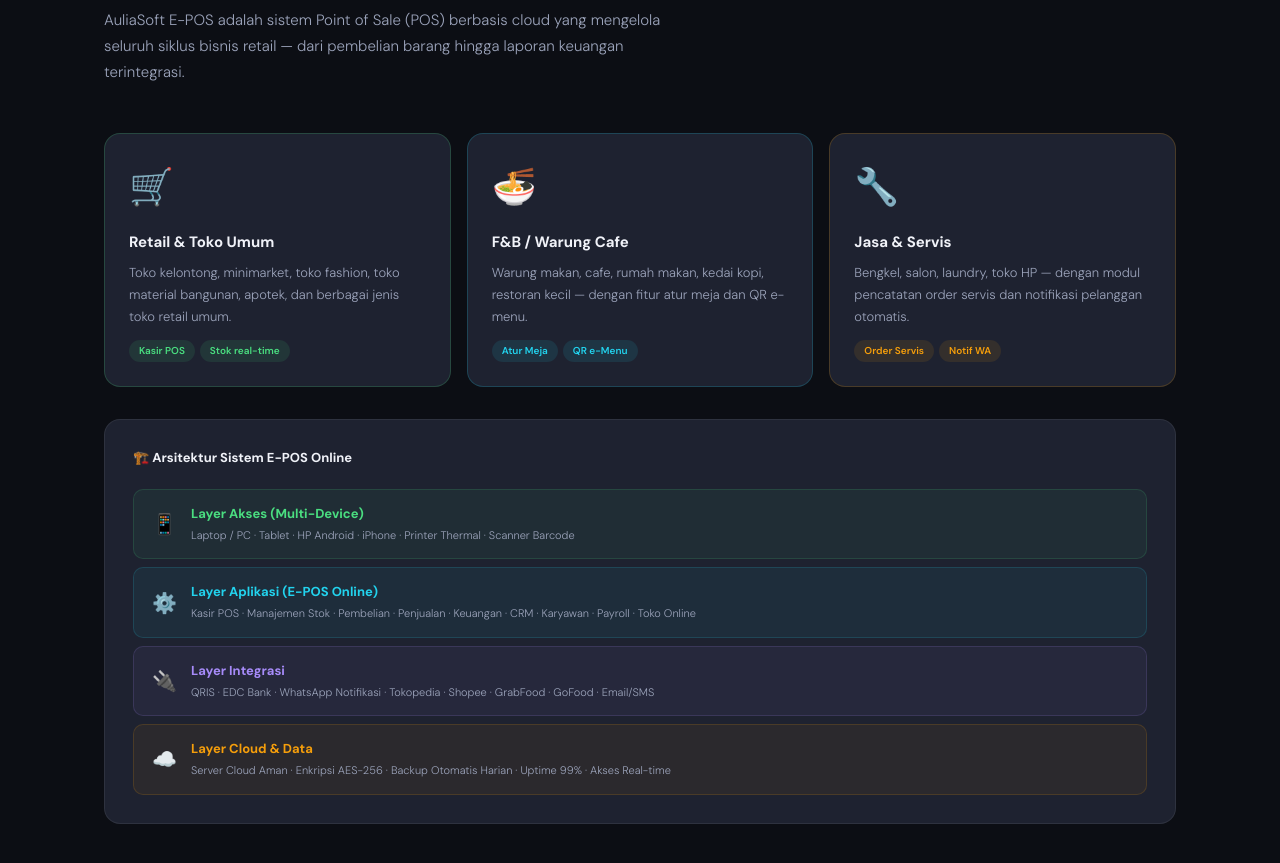
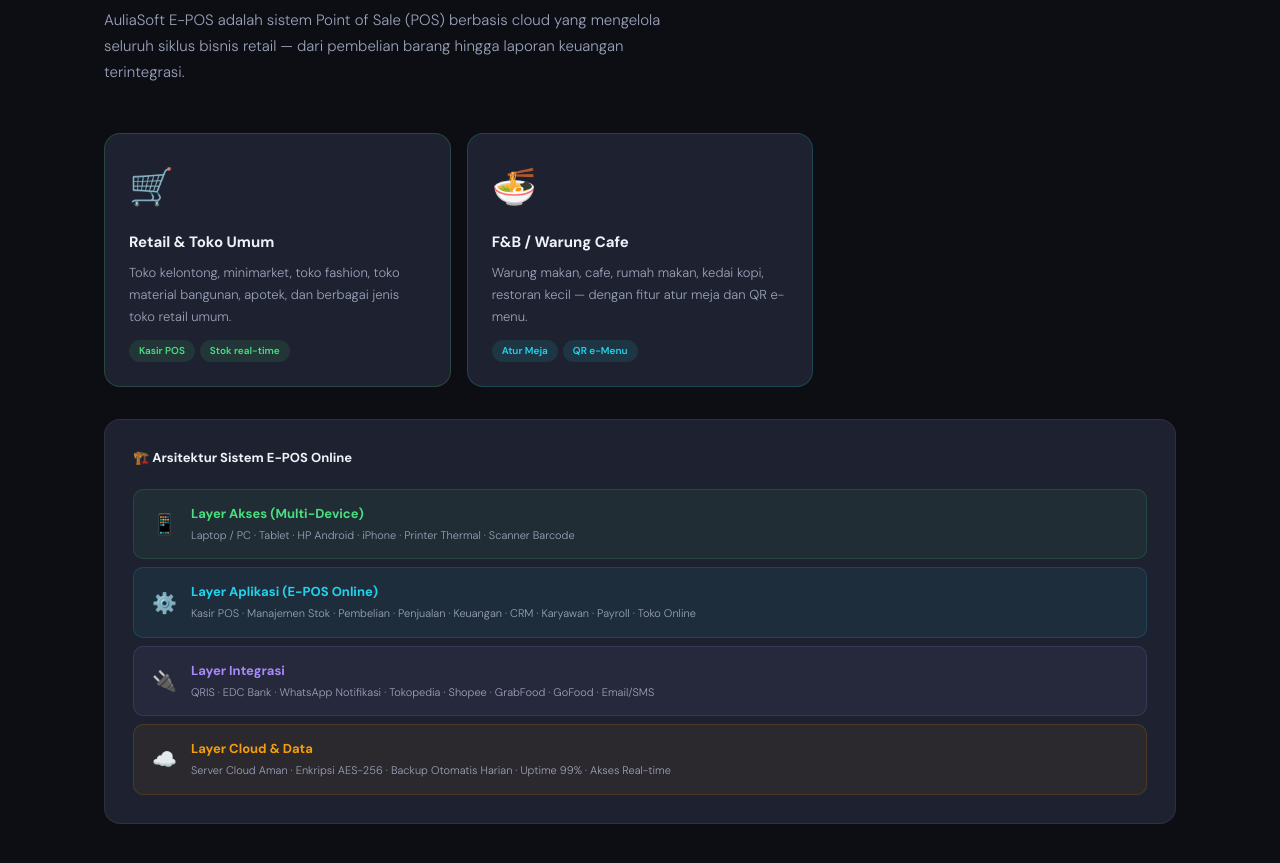
Before and after one commit to adsmrna/auliasoft, a plain HTML site: page index.html in a window 1280 px wide. Shown: the part 3500-4363 px from the top of the page. Drawn offline with nearby package versions, Linux system fonts and the light colour scheme.

Commit message:
Update index.html

```diff
--- a/index.html
+++ b/index.html
@@ -652,12 +652,7 @@ footer{background:var(--bg);border-top:1px solid var(--border);padding:32px 5%;d
       <div class="dom-desc">Warung makan, cafe, rumah makan, kedai kopi, restoran kecil — dengan fitur atur meja dan QR e-menu.</div>
       <div class="dom-tags"><span class="dom-tag tag-cyan">Atur Meja</span><span class="dom-tag tag-cyan">QR e-Menu</span></div>
     </div>
-    <div class="dom-card" style="border-color:rgba(245,158,11,.2);">
-      <span class="dom-icon">🔧</span>
-      <div class="dom-title">Jasa & Servis</div>
-      <div class="dom-desc">Bengkel, salon, laundry, toko HP — dengan modul pencatatan order servis dan notifikasi pelanggan otomatis.</div>
-      <div class="dom-tags"><span class="dom-tag tag-gold">Order Servis</span><span class="dom-tag tag-gold">Notif WA</span></div>
-    </div>
+
   </div>
 
   <div class="arch-diagram reveal" style="margin-top:20px;">
```
